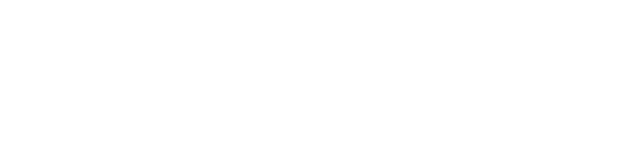
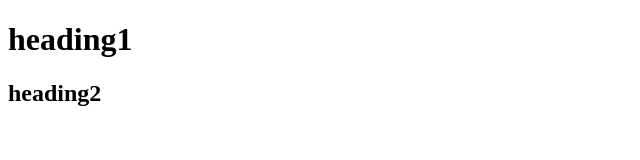
Before and after one commit to GuptaNitesh01/React-functionality, a plain HTML site: page index.html in a window 1280 px wide. Shown: the whole page, without its empty margins (0-640 px from the left). Drawn offline with nearby package versions, Linux system fonts and the light colour scheme.

Commit message:
thirdcommit

```diff
--- a/index.html
+++ b/index.html
@@ -8,9 +8,19 @@
     <title>Document</title>
 </head>
 <body>
+    <div id="root"></div>
 <script>
-    console.log("React",React)
-    console.log("ReactDom",ReactDOM)
+    // console.log("React",React)
+    // console.log("ReactDom",ReactDOM)
+
+    const root = document.getElementById("root")
+    // const heading1 = React.createElement("h1",{class:"heading1"},"heading1")
+    // const heading2 = React.createElement("h2",{class:"heading2"},"heading2")
+    const container1 = React.createElement("div",{class:"container1"},React.createElement("h1",{class:"heading1"},"heading1"))
+    console.log(container1);         //not necessary in environment
+    const container2 = React.createElement("div",{class:"container2"},React.createElement("h2",{class:"heading2"},"heading2"))
+    const rootElement = ReactDOM.createRoot(root)
+    rootElement.render([container1,container2])    // converted into html works as render
 
 </script>
 
```
